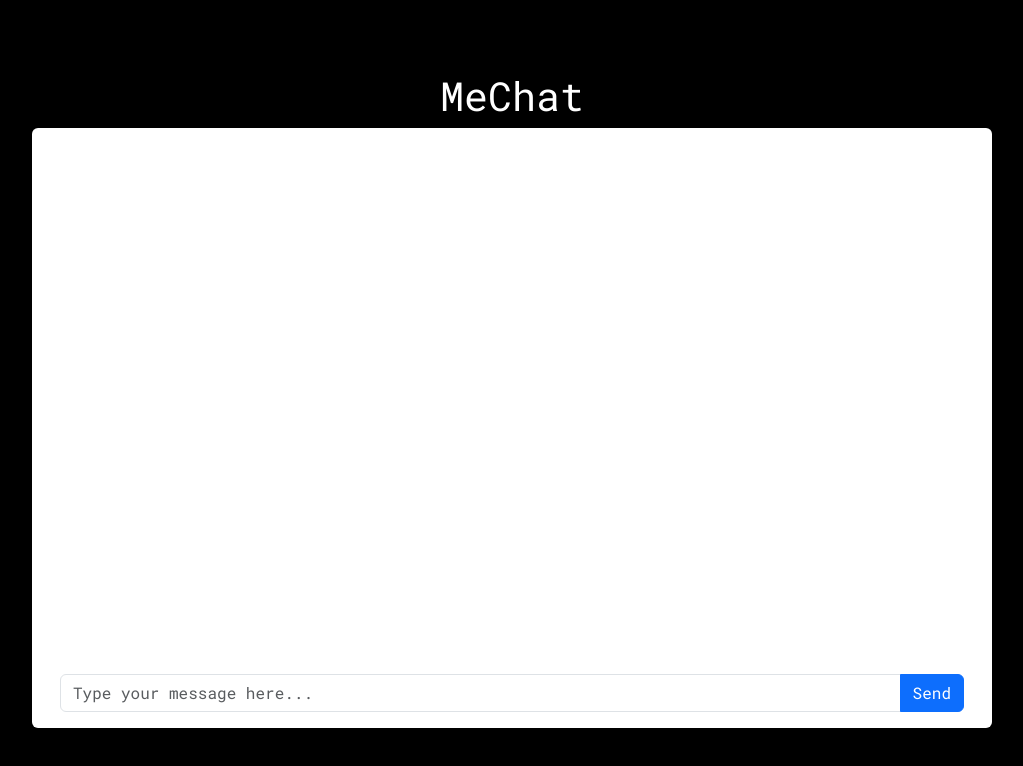
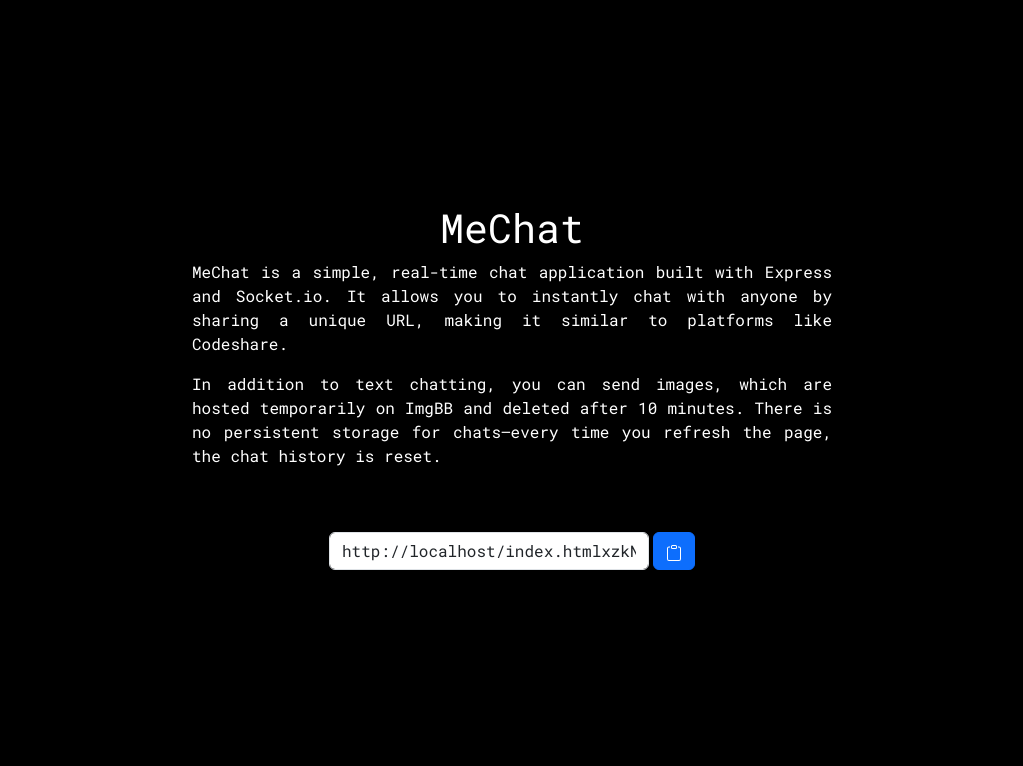
Before and after one commit to avinash-sharma-0112/meChat, a website: page index.html in a window 1280 px wide. Shown: the whole page, without its empty margins (128-1151 px from the left). Drawn offline with nearby package versions, Linux system fonts and the light colour scheme; no server answers.

Commit message:
landing page changes

```diff
--- a/index.html
+++ b/index.html
@@ -13,56 +13,50 @@
 </head>
 <body style="height: 100vh; width: 100vw;">
     <div class="h-100 w-100 d-flex flex-column justify-content-center align-items-center bg-black text-white">
-        <h1>MeChat</h1>
-        <!-- Bootstrap Card -->
-        <div class="card w-75 w-md-50 h-75 border-0">
-            <div class="card-body d-flex flex-column">
-                <div class="card border-0 flex-grow-1 overflow-auto" id="message-container">
-                    <!-- Messages will be appended here -->
-                </div>
-                <div class="row m-0 p-0 ">
-                    <div class="input-group" id="message-form">
-                        <input type="text" class="form-control" placeholder="Type your message here..." aria-label="Sizing example input" aria-describedby="inputGroup-sizing-default">
-                        <button class="btn btn-primary">Send</button>
-                    </div>
-                </div>
-            </div>
+        <div class="header d-flex flex-column align-items-center mb-5" style="text-align: justify;">
+            <h1>MeChat</h1>
+            <p class="w-50">MeChat is a simple, real-time chat application built with Express and Socket.io. It allows you to instantly chat with anyone by sharing a unique URL, making it similar to platforms like Codeshare.</p>
+            <p class="w-50">In addition to text chatting, you can send images, which are hosted temporarily on ImgBB and deleted after 10 minutes. There is no persistent storage for chats—every time you refresh the page, the chat history is reset.</p>
         </div>
+        <div class="d-flex flex-row justify-content-center mb-3 w-50 gap-1">
+            <input type="text" value="" class="form-control w-50" id="chat-link">
+            <button class="btn btn-primary" onclick="copyToClipboard()">
+                <svg xmlns="http://www.w3.org/2000/svg" width="16" height="16" fill="currentColor" class="bi bi-clipboard" viewBox="0 0 16 16">
+                <path d="M4 1.5H3a2 2 0 0 0-2 2V14a2 2 0 0 0 2 2h10a2 2 0 0 0 2-2V3.5a2 2 0 0 0-2-2h-1v1h1a1 1 0 0 1 1 1V14a1 1 0 0 1-1 1H3a1 1 0 0 1-1-1V3.5a1 1 0 0 1 1-1h1z"/>
+                <path d="M9.5 1a.5.5 0 0 1 .5.5v1a.5.5 0 0 1-.5.5h-3a.5.5 0 0 1-.5-.5v-1a.5.5 0 0 1 .5-.5zm-3-1A1.5 1.5 0 0 0 5 1.5v1A1.5 1.5 0 0 0 6.5 4h3A1.5 1.5 0 0 0 11 2.5v-1A1.5 1.5 0 0 0 9.5 0z"/>
+              </svg>
+            </button>
+        </div>
+        <span class="text-sm" style="height: 10px;" id="msg-copy"></span>
     </div>
 
     <!-- Bootstrap JS Bundle -->
     <script src="https://cdn.jsdelivr.net/npm/bootstrap@5.3.3/dist/js/bootstrap.bundle.min.js" integrity="sha384-YvpcrYf0tY3lHB60NNkmXc5s9fDVZLESaAA55NDzOxhy9GkcIdslK1eN7N6jIeHz" crossorigin="anonymous"></script>
-    <script src="https://cdn.socket.io/4.7.2/socket.io.min.js"></script>
     <script>
-        var socket = io();
-
-        $("#message-form button").on('click', (e) => {
-            var input = $("#message-form input");
-            if(input.val()) {
-                loadMyMessage(input.val());
-                socket.emit('sendMessage', input.val());
-                input.val('');
-            }
+        $(document).ready(()=>{
+            $("#chat-link").val(window.location.href+generateRandomString(10));
         })
 
-        socket.on('receiveMessage', function(msg) {
-            loadOtherMessage(msg);
-        });
+        function generateRandomString(length) {
+            const characters = 'ABCDEFGHIJKLMNOPQRSTUVWXYZabcdefghijklmnopqrstuvwxyz0123456789';
+            let result = '';
+            const charactersLength = characters.length;
 
-        function loadMyMessage(msg) {
-            const messageCard = $('<div>', {
-                class: 'message-card my-2 justify-content-end'
-            });
-            messageCard.append(`<span class="badge message-text text-bg-primary p-2 px-3 text-wrap">`+msg+`</span>`);
-            $("#message-container").append(messageCard);
+            for (let i = 0; i < length; i++) {
+                result += characters.charAt(Math.floor(Math.random() * charactersLength));
+            }
+            return result;
         }
 
-        function loadOtherMessage(msg) {
-            const messageCard = $('<div>', {
-                class: 'message-card my-2'
-            });
-            messageCard.append(`<span class="badge message-text text-bg-secondary p-2 px-3 text-wrap">`+msg+`</span>`);
-            $("#message-container").append(messageCard);
+        function copyToClipboard() {
+            const input = document.getElementById('chat-link');
+            const tempInput = document.createElement('textarea');
+            tempInput.value = input.value;
+            document.body.appendChild(tempInput);
+            tempInput.select();
+            document.execCommand('copy');
+            document.body.removeChild(tempInput);
+            $("#msg-copy").html("Link Copied!");
         }
     </script>
 </body>
```
